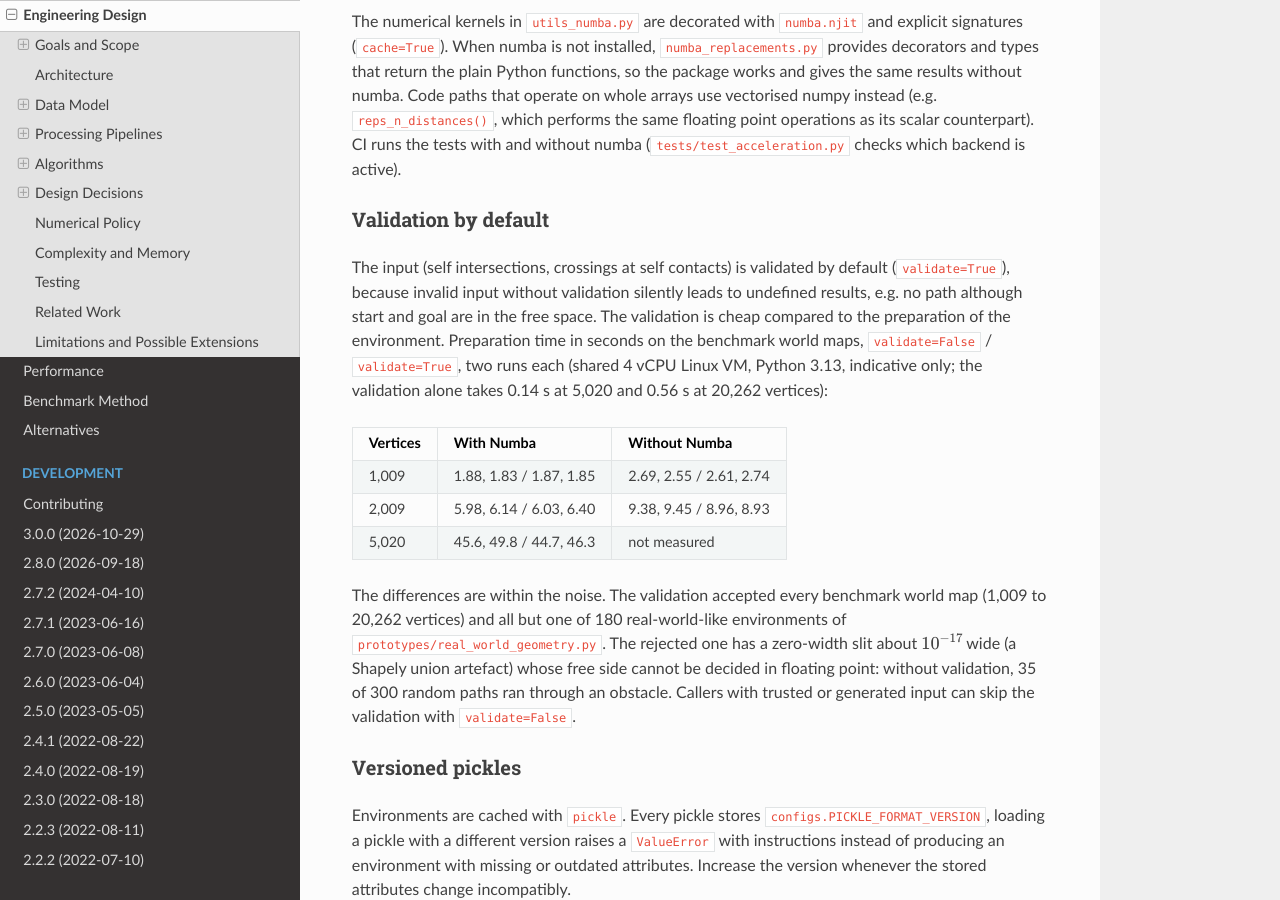
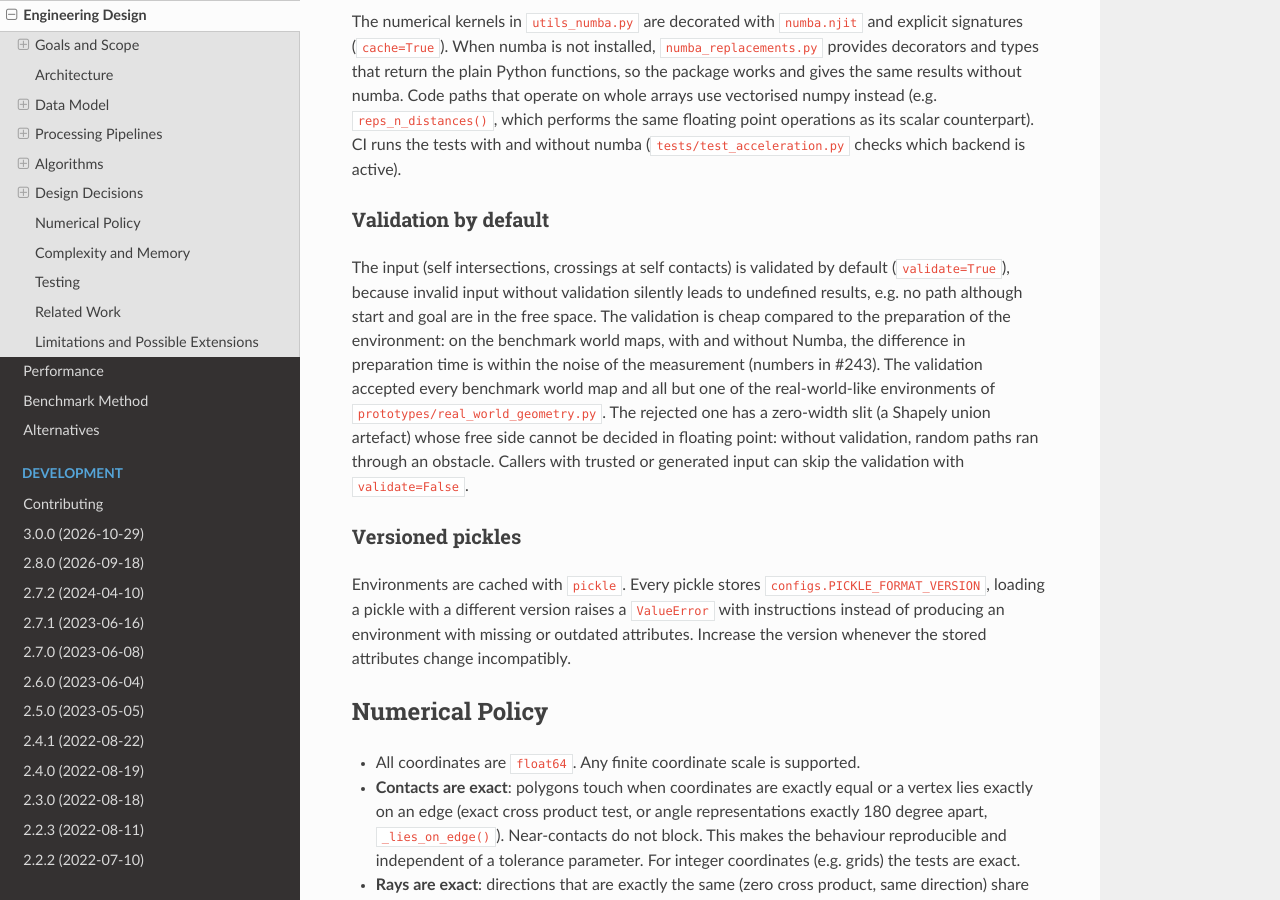
Before and after one commit to jannikmi/extremitypathfinder, a Sphinx documentation site: the page built from docs/8_design.rst, in a window 1280 px wide and 900 px high, scrolled down 15899 px. Built offline with Sphinx 7.4.7 and the Read the Docs theme 3.1.0, drawn with Linux system fonts in a browser that asks for light colours.

Commit message:
state measured results qualitatively in static pages, record the rule (#243)
Co-Authored-By: Claude Sonnet 5.5 <noreply@anthropic.com>
Claude-Session: https://claude.ai/code/session_01XJqV77SxfbC9mQgG8Sq2hx

```diff
--- a/docs/8_design.rst
+++ b/docs/8_design.rst
@@ -707,32 +707,11 @@ Validation by default
 
 The input (self intersections, crossings at self contacts) is validated by default (``validate=True``), because invalid
 input without validation silently leads to undefined results, e.g. no path although start and goal are in the free space.
-The validation is cheap compared to the preparation of the environment. Preparation time in seconds on the benchmark
-world maps, ``validate=False`` / ``validate=True``, two runs each (shared 4 vCPU Linux VM, Python 3.13, indicative only;
-the validation alone takes 0.14 s at 5,020 and 0.56 s at 20,262 vertices):
-
-.. list-table::
-   :header-rows: 1
-
-   * - Vertices
-     - With Numba
-     - Without Numba
-   * - 1,009
-     - 1.88, 1.83 / 1.87, 1.85
-     - 2.69, 2.55 / 2.61, 2.74
-   * - 2,009
-     - 5.98, 6.14 / 6.03, 6.40
-     - 9.38, 9.45 / 8.96, 8.93
-   * - 5,020
-     - 45.6, 49.8 / 44.7, 46.3
-     - not measured
-
-The differences are within the noise. The validation accepted every
-benchmark world map (1,009 to 20,262 vertices) and all but one of 180 real-world-like environments of
-``prototypes/real_world_geometry.py``. The rejected one has a zero-width slit about :math:`10^{-17}` wide
-(a Shapely union artefact) whose free side cannot be decided in floating point: without validation, 35 of 300
-random paths ran through an obstacle. Callers with trusted or generated input can skip the validation with
-``validate=False``.
+The validation is cheap compared to the preparation of the environment: on the benchmark world maps, with and without
+Numba, the difference in preparation time is within the noise of the measurement (numbers in #243). The validation accepted every benchmark world map and all but one of the real-world-like environments of
+``prototypes/real_world_geometry.py``. The rejected one has a zero-width slit (a Shapely union artefact) whose free side
+cannot be decided in floating point: without validation, random paths ran through an obstacle.
+Callers with trusted or generated input can skip the validation with ``validate=False``.
 
 Versioned pickles
 -----------------
```
Also changed, not shown: AGENTS.md (+2 -1 lines), docs/contributing/decisions-process.md (+8 -0 lines), docs/contributing/documentation.md (+6 -2 lines), 1 other file.
